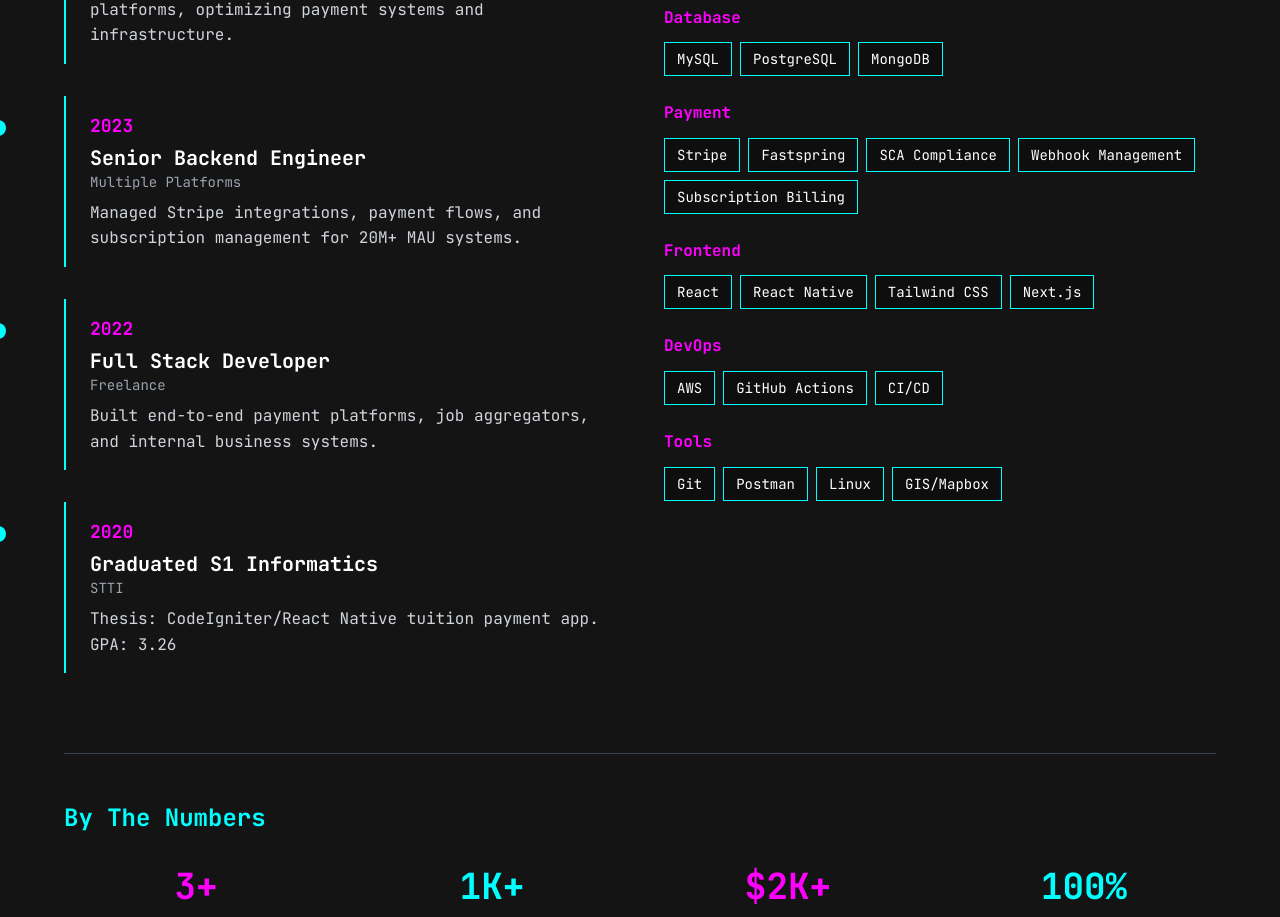
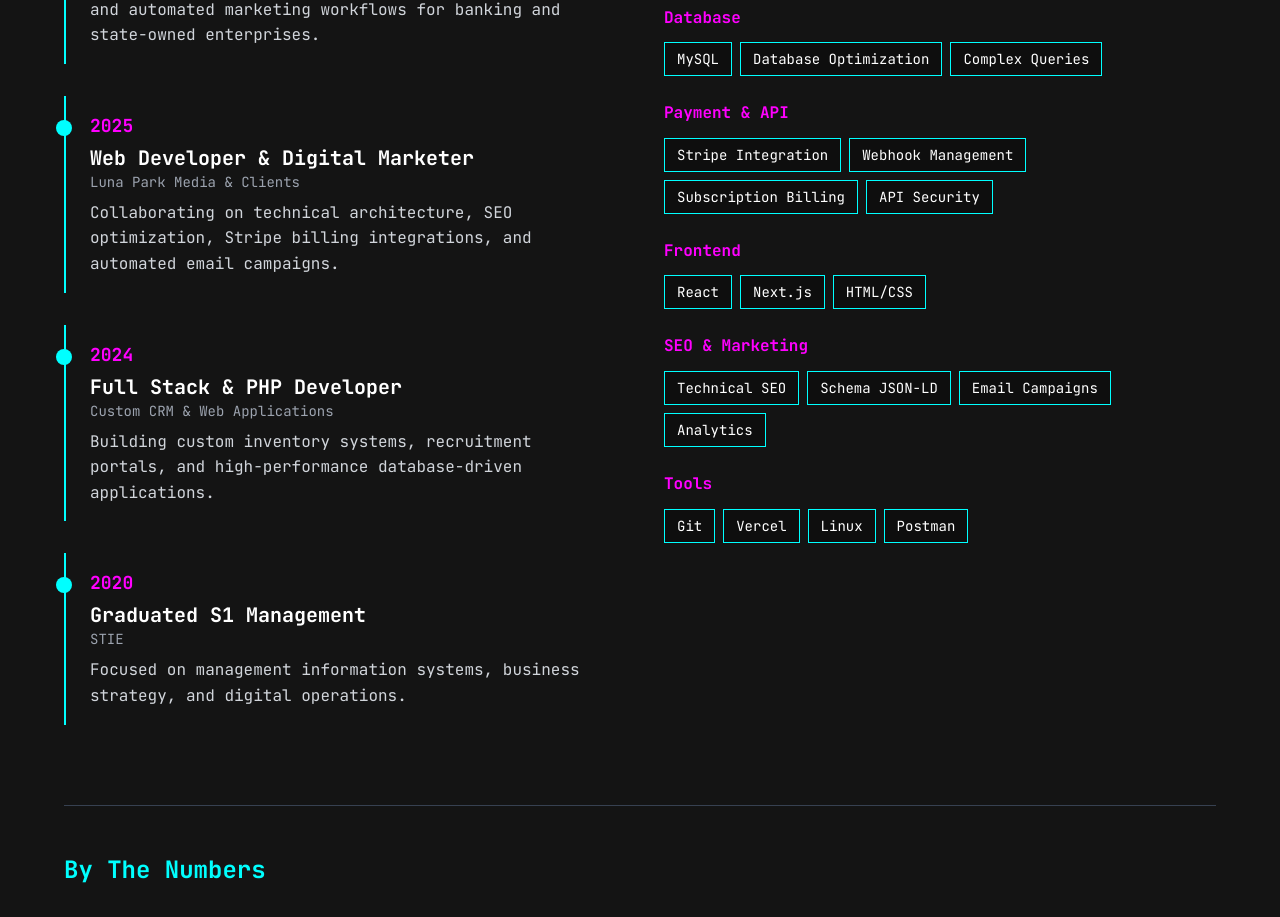
Before and after one commit to mnwajjah/hire-me-please-2, a Next.js app: page / in a window 1280 px wide. Shown: the part 3323-4240 px from the top of the page. Built offline with nearby package versions, Linux system fonts and the light colour scheme.

Commit message:
Update About.jsx

```diff
--- a/components/About.jsx
+++ b/components/About.jsx
@@ -5,38 +5,38 @@ import { motion } from 'framer-motion'
 export default function About() {
   const timeline = [
     {
-      year: '2024',
-      title: 'Executive Fullstack Developer',
-      company: 'Luna Park Media',
-      description: 'Leading backend architecture for multiple high-scale platforms, optimizing payment systems and infrastructure.',
+      year: '2026',
+      title: 'IT Specialist & Fullstack Developer',
+      company: 'Freelance & Corporate Contracts',
+      description: 'Developing decision support systems (PROMETHEE, VIKOR) and automated marketing workflows for banking and state-owned enterprises.',
     },
     {
-      year: '2023',
-      title: 'Senior Backend Engineer',
-      company: 'Multiple Platforms',
-      description: 'Managed Stripe integrations, payment flows, and subscription management for 20M+ MAU systems.',
+      year: '2025',
+      title: 'Web Developer & Digital Marketer',
+      company: 'Luna Park Media & Clients',
+      description: 'Collaborating on technical architecture, SEO optimization, Stripe billing integrations, and automated email campaigns.',
     },
     {
-      year: '2022',
-      title: 'Full Stack Developer',
-      company: 'Freelance',
-      description: 'Built end-to-end payment platforms, job aggregators, and internal business systems.',
+      year: '2024',
+      title: 'Full Stack & PHP Developer',
+      company: 'Custom CRM & Web Applications',
+      description: 'Building custom inventory systems, recruitment portals, and high-performance database-driven applications.',
     },
     {
       year: '2020',
-      title: 'Graduated S1 Informatics',
-      company: 'STTI',
-      description: 'Thesis: CodeIgniter/React Native tuition payment app. GPA: 3.26',
+      title: 'Graduated S1 Management',
+      company: 'STIE',
+      description: 'Focused on management information systems, business strategy, and digital operations.',
     },
   ]
 
   const skills = {
-    'Backend': ['PHP (Laravel, CodeIgniter)', 'Node.js', 'Express.js', 'RESTful APIs', 'Microservices'],
-    'Database': ['MySQL', 'PostgreSQL', 'MongoDB'],
-    'Payment': ['Stripe', 'Fastspring', 'SCA Compliance', 'Webhook Management', 'Subscription Billing'],
-    'Frontend': ['React', 'React Native', 'Tailwind CSS', 'Next.js'],
-    'DevOps': ['AWS', 'GitHub Actions', 'CI/CD'],
-    'Tools': ['Git', 'Postman', 'Linux', 'GIS/Mapbox'],
+    'Backend': ['PHP', 'MySQL', 'RESTful APIs', 'Custom CRM', 'Marketing Automation'],
+    'Database': ['MySQL', 'Database Optimization', 'Complex Queries'],
+    'Payment & API': ['Stripe Integration', 'Webhook Management', 'Subscription Billing', 'API Security'],
+    'Frontend': ['React', 'Next.js', 'HTML/CSS'],
+    'SEO & Marketing': ['Technical SEO', 'Schema JSON-LD', 'Email Campaigns', 'Analytics'],
+    'Tools': ['Git', 'Vercel', 'Linux', 'Postman'],
   }
 
   const containerVariants = {
@@ -77,7 +77,7 @@ export default function About() {
           <motion.div className="space-y-8" variants={containerVariants}>
             <motion.h3 className="text-2xl font-bold mb-8 text-neon-cyan" variants={itemVariants}>Career Timeline</motion.h3>
             {timeline.map((item, index) => (
-              <motion.div key={index} className="border-l-2 border-neon-cyan pl-6 py-4" variants={itemVariants}>
+              <motion.div key={index} className="border-l-2 border-neon-cyan pl-6 py-4 relative" variants={itemVariants}>
                 <div className="absolute w-4 h-4 bg-neon-cyan rounded-full -left-2.5 mt-2"></div>
                 <div className="text-neon-pink font-bold text-lg">{item.year}</div>
                 <div className="font-bold text-xl mt-1">{item.title}</div>
@@ -118,19 +118,19 @@ export default function About() {
           <motion.div className="grid grid-cols-2 md:grid-cols-4 gap-8" variants={containerVariants}>
             <motion.div className="text-center" variants={itemVariants} whileHover={{ scale: 1.05 }}>
               <div className="text-4xl font-bold text-neon-pink mb-2">3+</div>
-              <div className="text-gray-400">Years Building</div>
+              <div className="text-gray-400">Years Experience</div>
             </motion.div>
             <motion.div className="text-center" variants={itemVariants} whileHover={{ scale: 1.05 }}>
-              <div className="text-4xl font-bold text-neon-cyan mb-2">1K+</div>
-              <div className="text-gray-400">Users Served</div>
+              <div className="text-4xl font-bold text-neon-cyan mb-2">10+</div>
+              <div className="text-gray-400">Projects Delivered</div>
             </motion.div>
             <motion.div className="text-center" variants={itemVariants} whileHover={{ scale: 1.05 }}>
-              <div className="text-4xl font-bold text-neon-pink mb-2">$2K+</div>
-              <div className="text-gray-400">Transactions</div>
+              <div className="text-4xl font-bold text-neon-pink mb-2">100%</div>
+              <div className="text-gray-400">Client Satisfaction</div>
             </motion.div>
             <motion.div className="text-center" variants={itemVariants} whileHover={{ scale: 1.05 }}>
-              <div className="text-4xl font-bold text-neon-cyan mb-2">100%</div>
-              <div className="text-gray-400">Commitment</div>
+              <div className="text-4xl font-bold text-neon-cyan mb-2">24/7</div>
+              <div className="text-gray-400">System Uptime</div>
             </motion.div>
           </motion.div>
         </motion.div>
```
